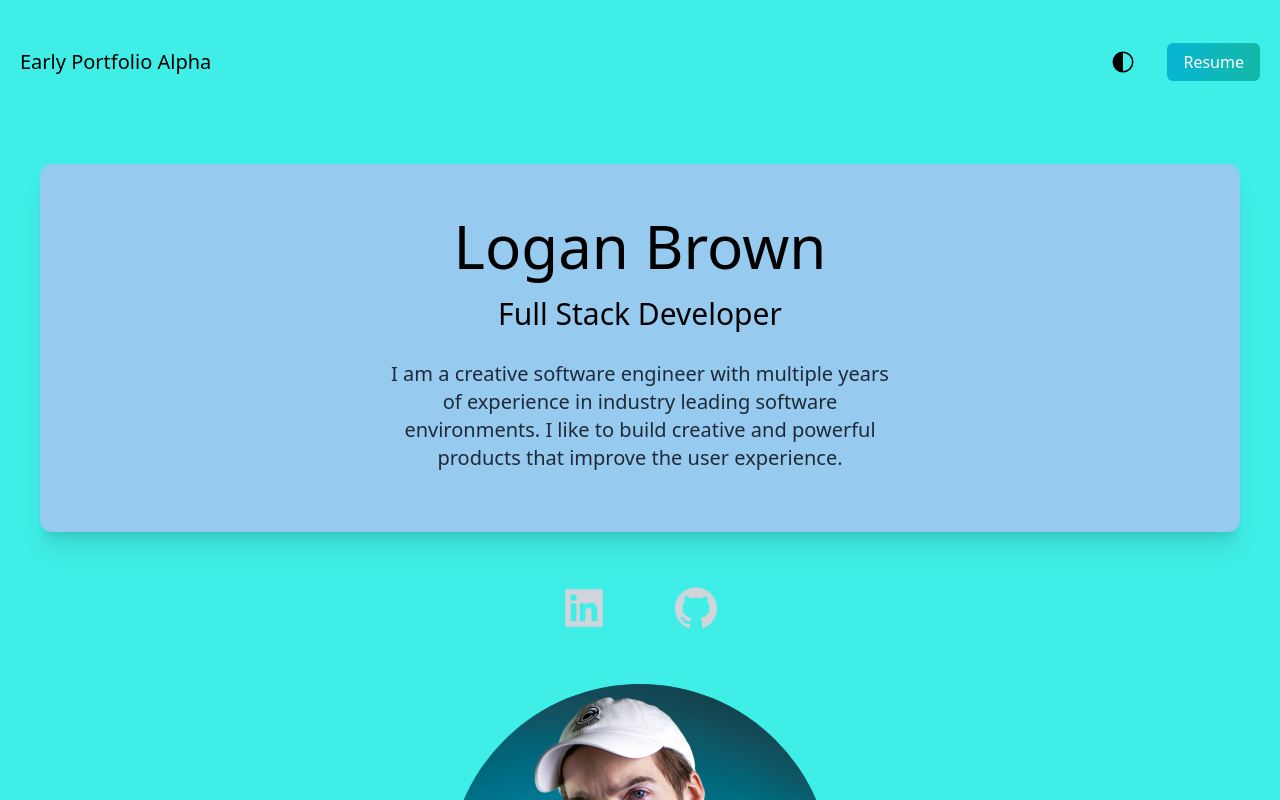
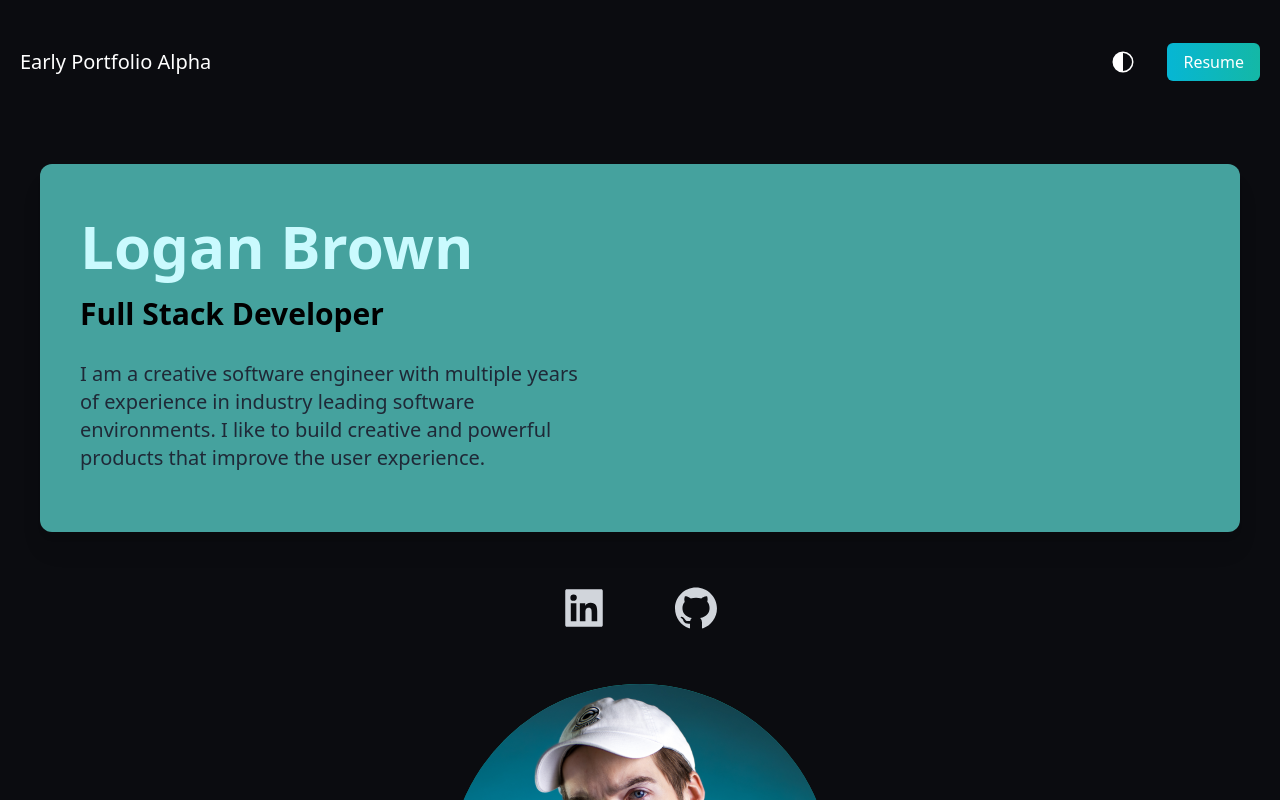
Before and after one commit to LoganLeeBrown/portfolibo, a Next.js app: page / in a window 1280 px wide. Shown: the top 800 px of the page. Built offline with nearby package versions, Linux system fonts and the light colour scheme.

Commit message:
Update Dark Mode Palette

```diff
--- a/pages/index.js
+++ b/pages/index.js
@@ -23,10 +23,10 @@ export default function Home() {
         <link rel="icon" href="/favicon.ico" />
       </Head>
       <main className="">
-        <section className="bg-[#3FEEE6] py-2">
+        <section className="bg-[#3FEEE6] dark:bg-[#0B0C10] py-2">
           <nav className="py-10 px-5 mb-12 flex justify-between">
-            <h1 className="text-xl">Early Portfolio Alpha</h1>
-            <ul className="flex items-center">
+            <h1 className="text-xl dark:text-white">Early Portfolio Alpha</h1>
+            <ul className="flex items-center dark:text-white">
               <li>
                 <VscColorMode
                   onClick={() => setDarkMode(!darkMode)}
@@ -43,12 +43,14 @@ export default function Home() {
               </li>
             </ul>
           </nav>
-          <div className="text-center p-10 m-10 shadow-xl rounded-xl bg-[#97CAEF]">
-            <h2 className="text-5xl py-3 bg-gradient-to-t font-medium md:text-6xl">
+          <div className="text-left p-10 m-10 shadow-xl rounded-xl bg-[#97CAEF] dark:bg-[#45A29E]">
+            <h2 className="text-5xl py-3 text-[#CAFAFE] bg:text-[#66FCF1] font-extrabold md:text-6xl">
               Logan Brown
             </h2>
-            <h3 className="text-2xl md:text-3xl py-2">Full Stack Developer</h3>
-            <p className="text-md py-5 leading-8 text-gray-800 md:text-xl max-w-lg mx-auto">
+            <h3 className="text-2xl font-bold md:text-3xl py-2">
+              Full Stack Developer
+            </h3>
+            <p className="text-md py-5 leading-8 text-gray-800 md:text-xl max-w-lg">
               I am a creative software engineer with multiple years of
               experience in industry leading software environments. I like to
               build creative and powerful products that improve the user
@@ -73,7 +75,7 @@ export default function Home() {
           </div>
         </section>
 
-        <section className="px-10 bg-[#55BCC9] py-96">
+        <section className="px-10 bg-[#55BCC9] dark:bg-[#1F2833] py-96">
           <div>
             <h3 className="text-3xl py-1 dark:text-white">Experience</h3>
             <p className="text-md py-2 leading-8 text-gray-800 dark:text-gray-300">
@@ -134,14 +136,12 @@ export default function Home() {
           </div>
         </section>
 
-        <section className="px-10 bg-[#CAFAFE] py-96">
+        <section className="px-10 bg-[#CAFAFE] dark:bg-[#C5C6C7] py-96">
           <div>
             <h3 className="text-3xl py-1 dark:text-white">
               &lt;PersonalProjects&gt;
             </h3>
-            <p className="py-2 dark:text-gray-300">
-              Llorum Llorum yououoiujiuouiouoiuojo
-            </p>
+            <p className="py-2 ">Llorum Llorum yououoiujiuouiouoiuojo</p>
           </div>
           <div className="flex flex-col gap-10 py-10 lg:flex-row lg:flex-wrap sm:flex-1">
             <div className="basis-1/3 relative">
```
